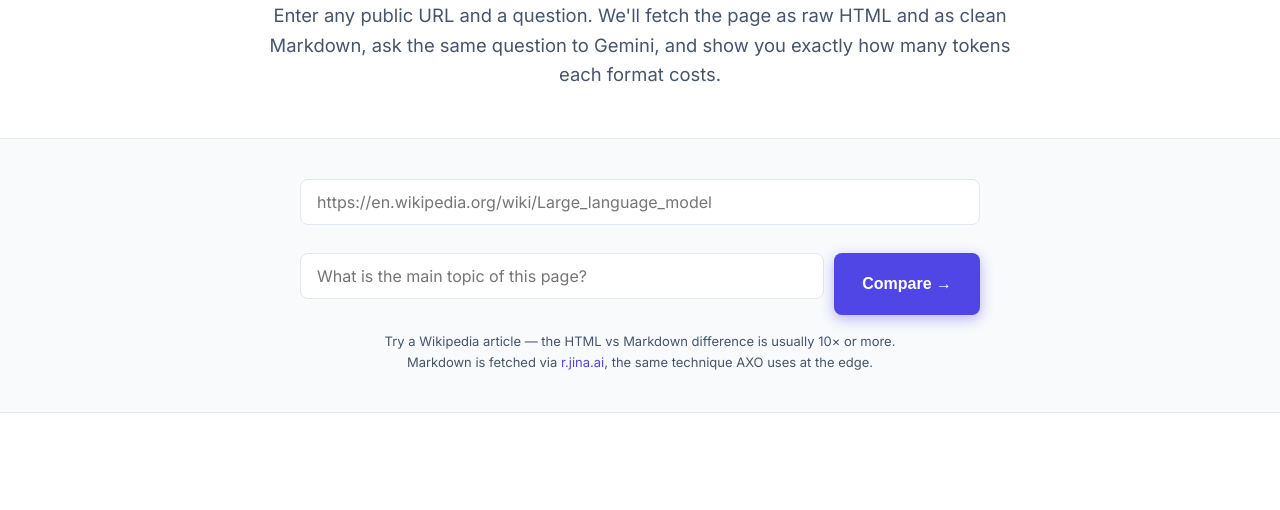
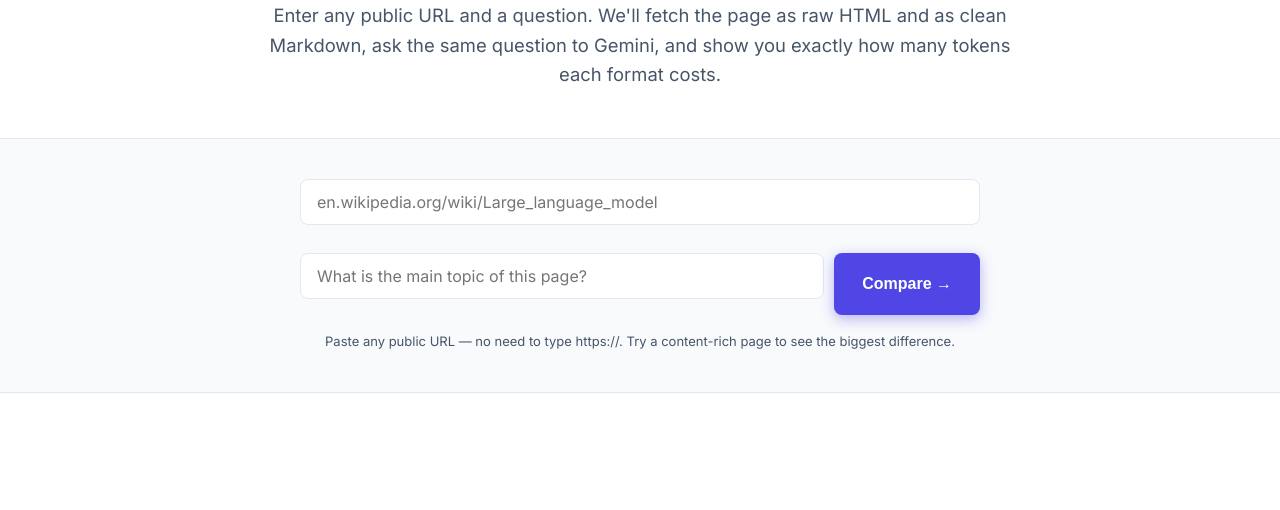
Before and after one commit to benauyoung/AXO, a website: page demo.html in a window 1280 px wide. Shown: the part 282-792 px from the top of the page. Drawn offline with Linux system fonts and the light colour scheme; files whose address does not match are found by name.

Commit message:
fix: auto-prepend https://, clean up hint text, remove leaked API key reference

```diff
--- a/demo.html
+++ b/demo.html
@@ -602,8 +602,8 @@
     <div class="demo-form-section">
         <div class="container">
             <div class="demo-form">
-                <input type="url" id="urlInput" class="form-input"
-                    placeholder="https://en.wikipedia.org/wiki/Large_language_model" autocomplete="off">
+                <input type="text" id="urlInput" class="form-input"
+                    placeholder="en.wikipedia.org/wiki/Large_language_model" autocomplete="off">
                 <div class="demo-input-row">
                     <input type="text" id="promptInput" class="form-input"
                         placeholder="What is the main topic of this page?">
@@ -612,9 +612,8 @@
                     </button>
                 </div>
                 <p class="demo-hint">
-                    Try a Wikipedia article — the HTML vs Markdown difference is usually 10× or more.<br>
-                    Markdown is fetched via <a href="https://r.jina.ai" target="_blank" rel="noopener">r.jina.ai</a>,
-                    the same technique AXO uses at the edge.
+                    Paste any public URL — no need to type https://. Try a content-rich page to see the biggest
+                    difference.
                 </p>
             </div>
             <div class="demo-error" id="demoError"></div>
@@ -968,9 +967,15 @@
         }
 
         async function runCompare() {
-            const url = urlInput.value.trim()
+            let url = urlInput.value.trim()
             const prompt = promptInput.value.trim()
             if (!url || !prompt) return
+
+            // Auto-prepend https:// if no protocol
+            if (!/^https?:\/\//i.test(url)) {
+                url = 'https://' + url
+                urlInput.value = url
+            }
 
             hideError()
             setLoading(true)
```
